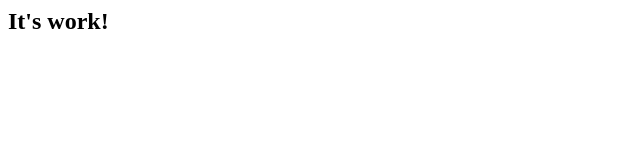
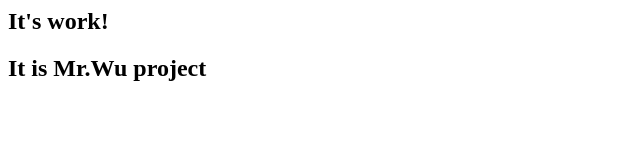
Before and after one commit to Yangbinj/syncWu.github.io, a plain HTML site: page index.html in a window 1280 px wide. Shown: the whole page, without its empty margins (0-640 px from the left). Drawn offline with Linux system fonts and the light colour scheme.

Commit message:
Update index.html

```diff
--- a/index.html
+++ b/index.html
@@ -3,5 +3,6 @@
     <head></head>
     <body>
         <h2>It's work!</h2>
+        <h2>It is Mr.Wu project</h2>
     </body>
 </html>
```
